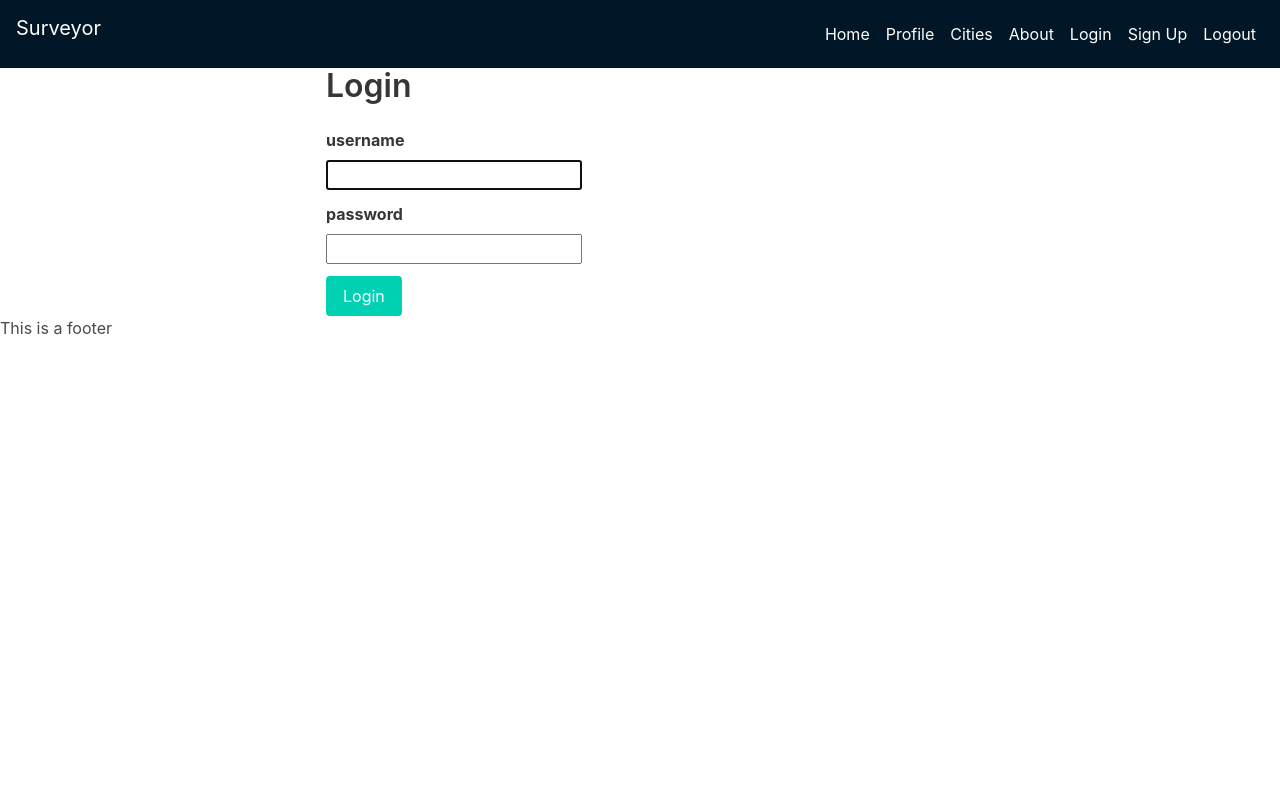
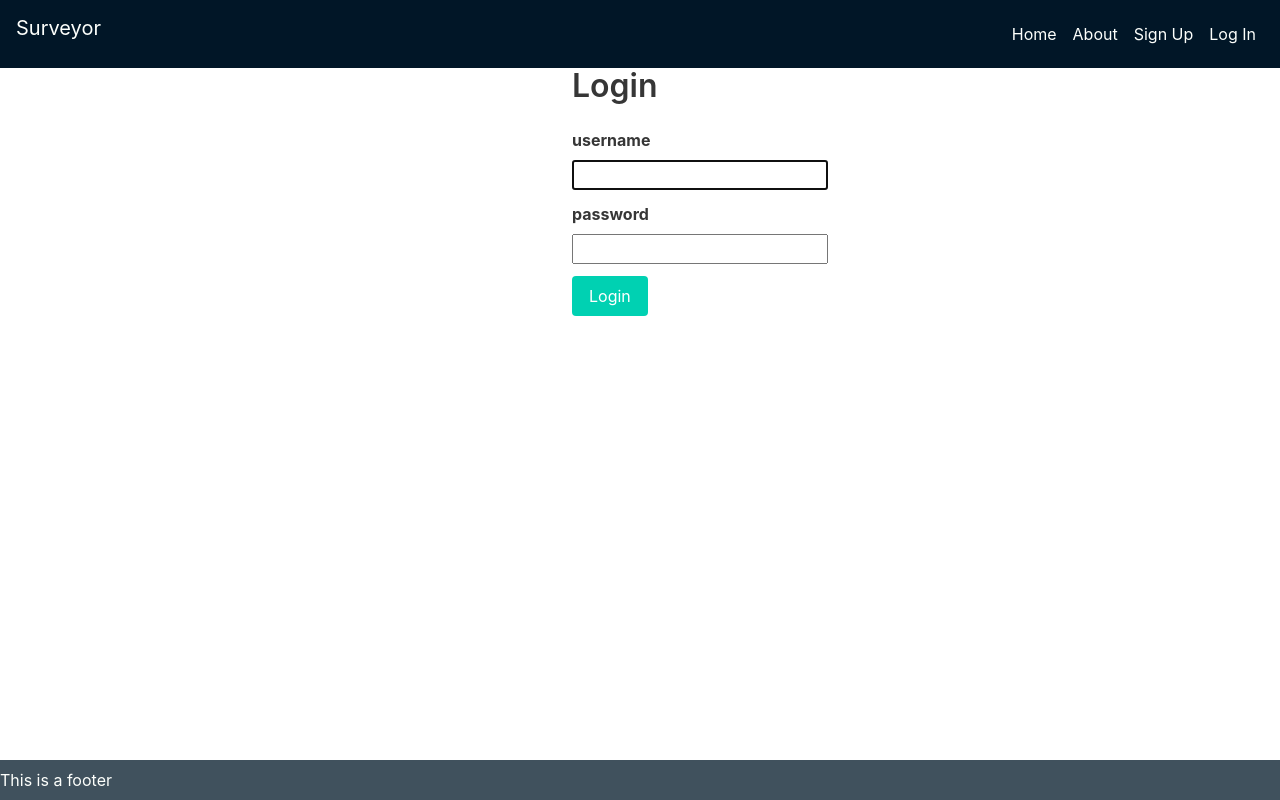
Before and after one commit to desertlp/wayfarer, a Django app: page /login/ in a window 1280 px wide. Run offline with Django 3.2, Linux system fonts and the light colour scheme; some libraries are stand-ins or nearby versions.

Commit message:
Nav bar is dynamic

```diff
--- a/main_app/static/styles/style.css
+++ b/main_app/static/styles/style.css
@@ -1,6 +1,7 @@
 /**********************************************************************************************************
 NAV
 */
+
 .navbar-light {
 
     background: #011627 ;
@@ -19,7 +20,6 @@ NAV
 .navbar-light .navbar-nav .nav-link:hover {
     color: #FF00FF;
   }
-
 
 /**********************************************************************************************************
 CAROUSEL
@@ -41,29 +41,16 @@ CAROUSEL
     height:360px;
 }
 
-<<<<<<< HEAD
-
 /**********************************************************************************************************
 Profile
 */
+
 .profile-container{
     display: flex;
     width: 85vw;
     background: #40515D;
-=======
-/**********************************************************************************************************
-FORMS
-*/
-
-.form-container {
-    width: 100vw;
-    display: flex;
->>>>>>> submaster
-    justify-content: center;
-    align-items: center;
 }
 
-<<<<<<< HEAD
 .profile-img{
     border: 1px solid #ddd;
     border-radius: 4px;
@@ -72,15 +59,38 @@ FORMS
     margin: 20px;
 }
 
-.card{
+.card {
     width: 500px;
     height: 375px;
     margin: 20px;
 }
 
 /**********************************************************************************************************
+FORMS
+*/
+
+.form-container {
+    width: 100vw;
+    display: flex;
+    justify-content: center;
+    align-items: center;
+}
+
+.form-panel {
+    width: 640px;
+    display: flex;
+    justify-content: center;
+    align-items: center;
+}
+
+.error-message {
+    color: red;
+}
+
+/**********************************************************************************************************
 Footer
 */
+
 footer{
     height: 5vh;
     width: 100%;
@@ -95,15 +105,4 @@ footer{
 footer div {
     text-align: center;
     display: inline;
-=======
-.form-panel {
-    width: 640px;
-    display: flex;
-    justify-content: center;
-    align-items: center;
 }
-
-.error-message {
-    color: red;
->>>>>>> submaster
-}
--- a/main_app/templates/base.html
+++ b/main_app/templates/base.html
@@ -36,7 +36,8 @@
         </button>
         <div class="collapse navbar-collapse" id="navbarNav">
             <ul class="navbar-nav ml-auto">
-            <li class="nav-item">
+              {% comment %}
+            <!-- <li class="nav-item">
                 <a class="nav-link" href="{% url 'home' %}">Home <span class="sr-only">(current)</span></a>
             </li>
             <li class="nav-item">
@@ -56,29 +57,42 @@
             </li>
             <li class="nav-item">
                 <a class="nav-link" href="#">Logout</a>
-            </li>
-              <!-- Dynamic -->
-              <!-- Keep about and home outside loop-->
-           {% comment %} {% if user.is_authenticated = false %}
+            </li> -->
+            {% endcomment %}
+            <!-- NAV BAR STARTS HERE -->
+              <!-- HOME -->
+              <li class="nav-item">
+                <a class="nav-link" href="{% url 'home' %}">Home</a>
+              </li>
+              <!-- ABOUT -->
+              <li class="nav-item">
+                <a class="nav-link" href="{% url 'about' %}">About</a>
+              </li>
+              <!-- USER LOGGED IN NAV -->
+            {% if user.is_authenticated %}
+             <!-- CITIES INDEX -->
+             <li class="nav-item">
+                <a class="nav-link" href="{% url 'cities' %}">Cities</a>
+              </li>
+              <!-- PROFILE -->
+              <li class="nav-item">
+                <a class="nav-link" href="{% url 'profile' %}">Profile</a>
+              </li>
+              <!-- LOGOUT -->
+              <li class="nav-item">
+                <a class="nav-link" href="{% url 'logout' %}">Log Out</a>
+              </li>
+              <!-- USER LOGGED OUT NAV -->
+              {% else %}
+               <!-- SIGN UP -->
+               <li class="nav-item">
+                <a class="nav-link" href="{% url 'signup' %}">Sign Up</a>
+              </li>
+              <!-- LOGIN -->
               <li class="nav-item">
                 <a class="nav-link" href="{% url 'login' %}">Log In</a>
               </li>
-              <li class="nav-item">
-                <a class="nav-link" href="{% url 'signup' %}">Sign Up</a>
-              </li>
-            {% else %}
-              <li class="nav-item">
-                <a class="nav-link" href="{% url 'profile' %}">Profile</a>
-              </li>
-              <li class="nav-item">
-                <a class="nav-link" href="{% url 'cities' %}">Cities</a>
-              </li>
-              <li class="nav-item">
-                <a class="nav-link" href="{% url 'logout' %}">Log Out</a>
-              </li>
-            {% endif %}  {% endcomment %}
-
-
+            {% endif %}
             </ul>
         </div>
     </nav>
```
